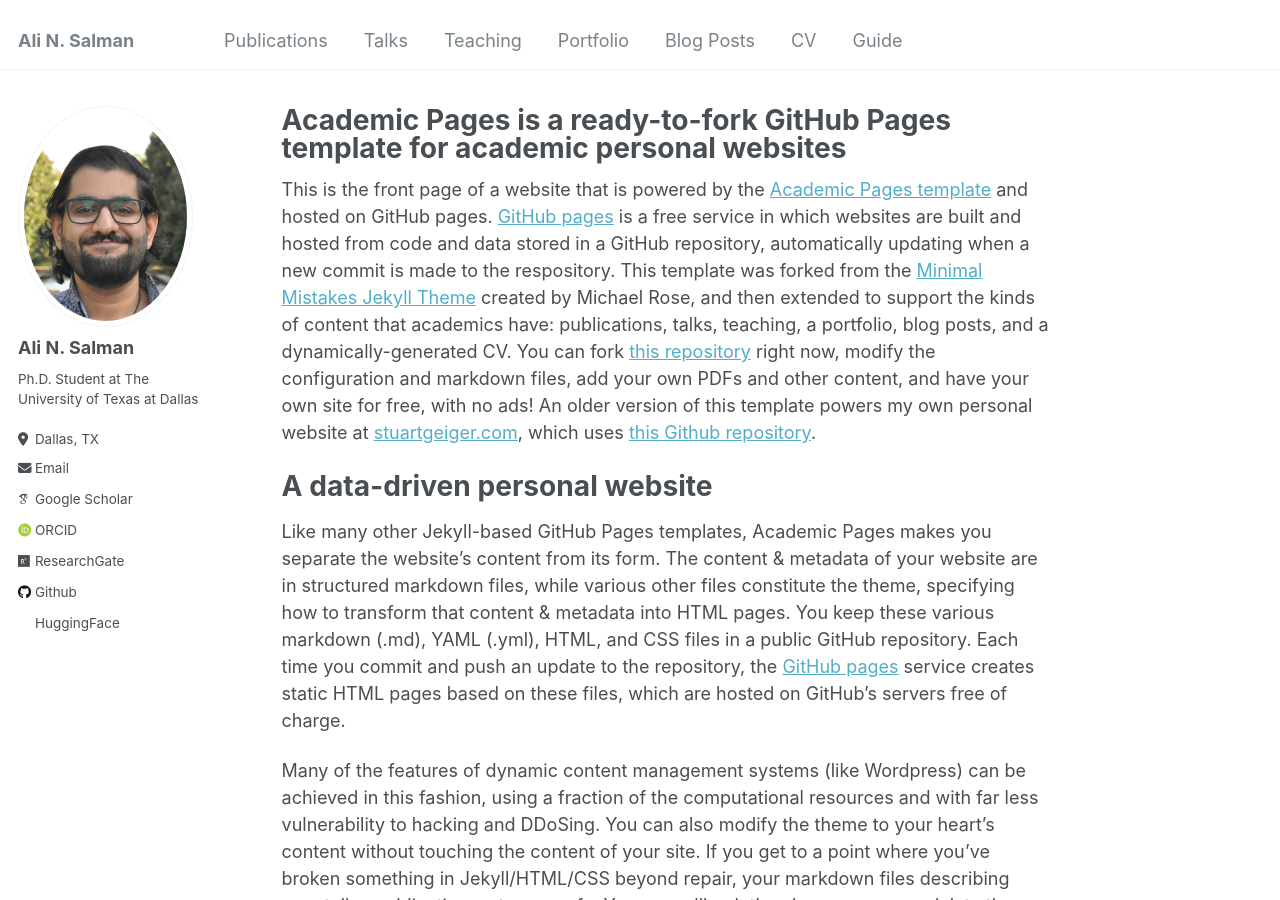
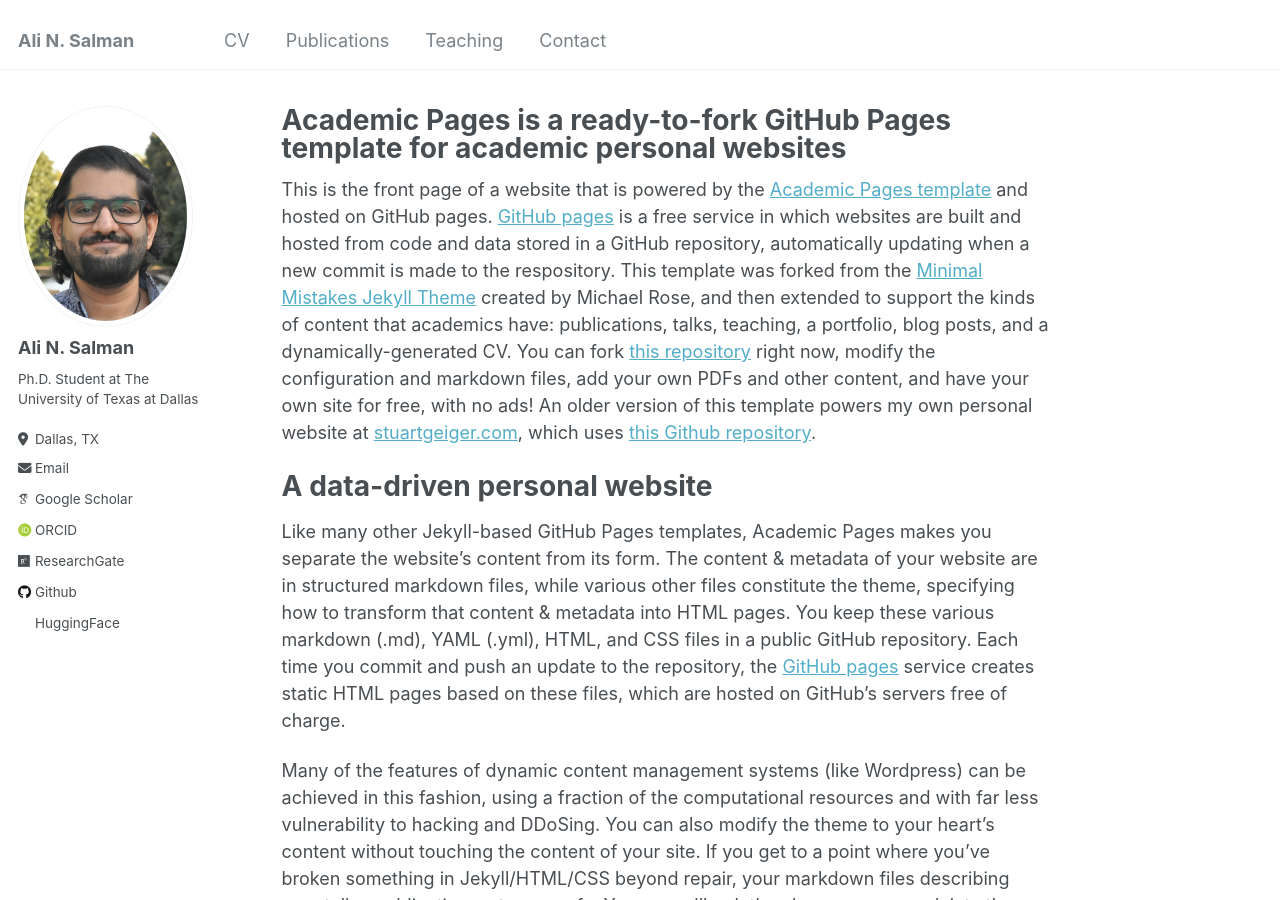
Before and after one commit to 3loi/3loi, a Jekyll site: the page built from _pages/about.md, in a window 1280 px wide and 900 px high. Built offline with Jekyll 4.4.1, drawn with Linux system fonts in a browser that asks for light colours; some web fonts are replaced.

Commit message:
Update navigation.yml

```diff
--- a/_data/navigation.yml
+++ b/_data/navigation.yml
@@ -1,22 +1,15 @@
 # main links links
 main:
+
+  - title: "CV"
+    url: /cv/
+
   - title: "Publications"
     url: /publications/
-
-  - title: "Talks"
-    url: /talks/
 
   - title: "Teaching"
     url: /teaching/
 
-  - title: "Portfolio"
-    url: /portfolio/
 
-  - title: "Blog Posts"
-    url: /year-archive/
-
-  - title: "CV"
-    url: /cv/
-
-  - title: "Guide"
-    url: /markdown/
+  - title: "Contact"
+    url: /contact/
```
